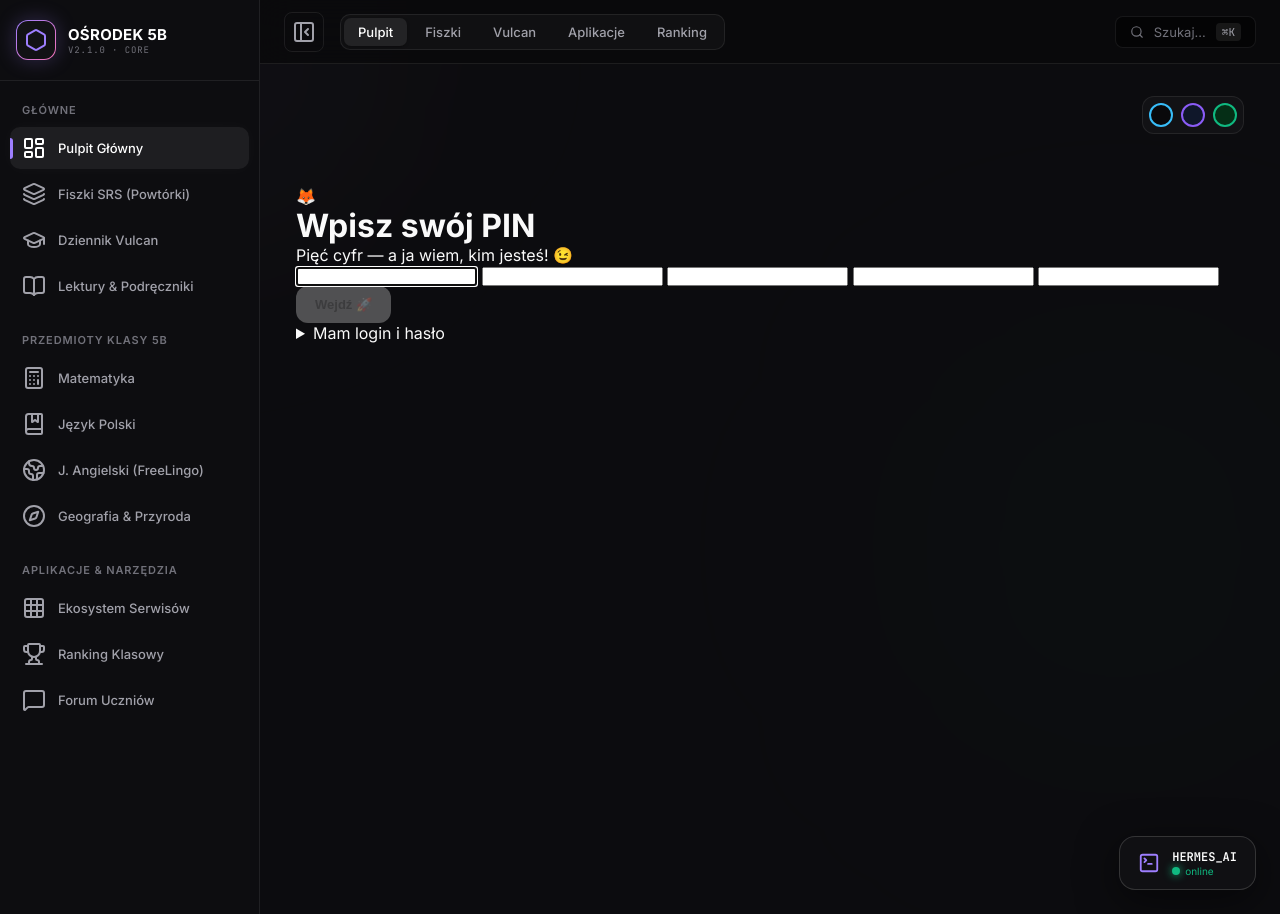
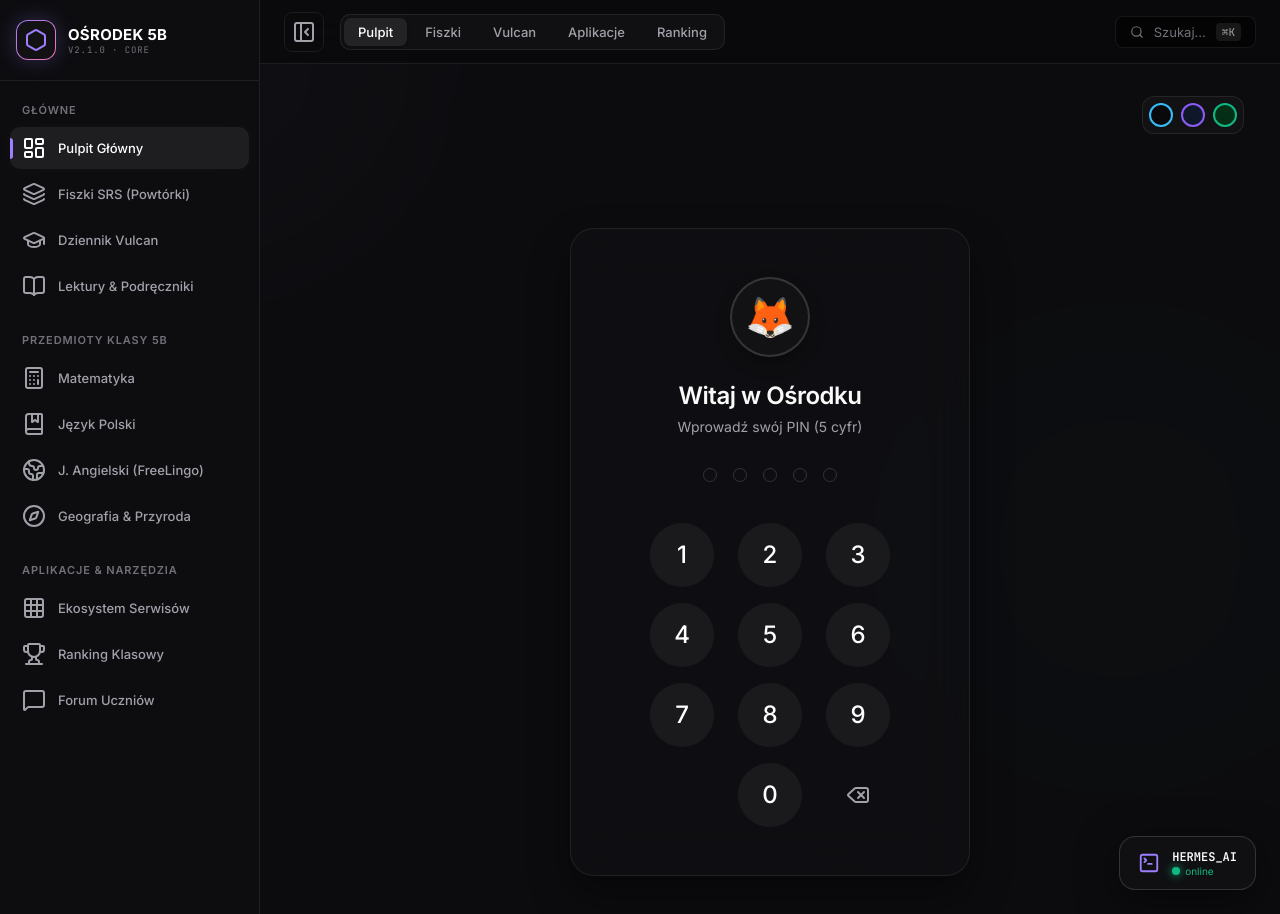
Before and after one commit to Andrev18/sm-portal, a FastAPI app: template templates/login.html in a window 1280 px wide; the page is wider, and only the part inside the window is pictured. Run offline with FastAPI, Linux system fonts and the light colour scheme; the template is opened without the code that fills it, so the values that code supplies are empty; parts of the project's set-up code (start-up, migrations or seed data) failed here and were passed over.

Commit message:
Implement Apple-style 5-digit PIN login screen

```diff
--- a/templates/login.html
+++ b/templates/login.html
@@ -1,31 +1,215 @@
-{% extends "base.html" %}{% block title %}Twoj PIN{% endblock %}
+{% extends "base.html" %}{% block title %}Twoj PIN · Ośrodek Core{% endblock %}
 {% block content %}
-<div class="pin-scene">
-  <div class="gate-blobs"><span></span><span></span><span></span></div>
-  <div class="pin-card">
-    <div class="pin-mascot" id="mascot">🦊</div>
-    <h1>Wpisz swój PIN</h1>
-    <p class="sub">Pięć cyfr — a ja wiem, kim jesteś! 😉</p>
-    {% if msg %}<div class="shake alert">{{ msg }}</div>{% endif %}
-    <form method="post" action="/pin" id="pinForm">
-      <div class="otp-boxes" id="otpBoxes">
-        <input class="otp" type="tel" maxlength="1" inputmode="numeric" autocomplete="one-time-code" aria-label="cyfra 1">
-        <input class="otp" type="tel" maxlength="1" inputmode="numeric" autocomplete="one-time-code" aria-label="cyfra 2">
-        <input class="otp" type="tel" maxlength="1" inputmode="numeric" autocomplete="one-time-code" aria-label="cyfra 3">
-        <input class="otp" type="tel" maxlength="1" inputmode="numeric" autocomplete="one-time-code" aria-label="cyfra 4">
-        <input class="otp" type="tel" maxlength="1" inputmode="numeric" autocomplete="one-time-code" aria-label="cyfra 5">
-      </div>
-      <input type="hidden" name="pin" id="pinField">
-      <button class="btn primary big" type="submit" id="goBtn" disabled>Wejdź 🚀</button>
+<style>
+/* Apple-style PIN minimalistyczny design */
+.apple-pin-scene {
+  display: flex;
+  flex-direction: column;
+  align-items: center;
+  justify-content: center;
+  min-height: 80vh;
+  position: relative;
+  z-index: 10;
+}
+.apple-pin-card {
+  width: 100%;
+  max-width: 400px;
+  background: rgba(18, 18, 21, 0.6);
+  border: 1px solid var(--border-subtle);
+  border-radius: 24px;
+  backdrop-filter: blur(24px);
+  -webkit-backdrop-filter: blur(24px);
+  padding: 48px 32px;
+  display: flex;
+  flex-direction: column;
+  align-items: center;
+  box-shadow: 0 20px 40px rgba(0, 0, 0, 0.4);
+}
+.apple-pin-avatar {
+  width: 80px;
+  height: 80px;
+  border-radius: 50%;
+  background: var(--bg-surface);
+  border: 2px solid var(--border-focus);
+  display: flex;
+  align-items: center;
+  justify-content: center;
+  font-size: 40px;
+  margin-bottom: 24px;
+  box-shadow: 0 8px 16px rgba(0,0,0,0.3);
+}
+.apple-pin-title {
+  font-size: 24px;
+  font-weight: 600;
+  margin: 0 0 8px 0;
+  letter-spacing: -0.02em;
+}
+.apple-pin-subtitle {
+  font-size: 14px;
+  color: var(--text-secondary);
+  text-align: center;
+  margin: 0 0 32px 0;
+}
+.apple-dots-container {
+  display: flex;
+  gap: 16px;
+  margin-bottom: 40px;
+  height: 16px;
+  align-items: center;
+}
+.apple-dot {
+  width: 14px;
+  height: 14px;
+  border-radius: 50%;
+  border: 1px solid var(--border-focus);
+  background: transparent;
+  transition: all 0.2s cubic-bezier(0.4, 0, 0.2, 1);
+}
+.apple-dot.filled {
+  background: #fff;
+  border-color: #fff;
+  transform: scale(1.1);
+  box-shadow: 0 0 10px rgba(255,255,255,0.4);
+}
+.apple-keypad {
+  display: grid;
+  grid-template-columns: repeat(3, 1fr);
+  gap: 16px 24px;
+  width: inset;
+  justify-items: center;
+}
+.apple-key {
+  width: 64px;
+  height: 64px;
+  border-radius: 50%;
+  background: rgba(255, 255, 255, 0.05);
+  border: 1px solid transparent;
+  display: flex;
+  align-items: center;
+  justify-content: center;
+  font-size: 24px;
+  font-weight: 500;
+  color: #fff;
+  cursor: pointer;
+  transition: all 0.15s;
+  user-select: none;
+  -webkit-tap-highlight-color: transparent;
+}
+.apple-key:active {
+  background: rgba(255, 255, 255, 0.2);
+  transform: scale(0.95);
+}
+.apple-key.empty {
+  visibility: hidden;
+}
+.apple-key.action-delete {
+  background: transparent;
+  border: none;
+  color: var(--text-secondary);
+}
+.apple-key.action-delete:active {
+  background: rgba(255, 255, 255, 0.05);
+}
+.shake {
+  animation: shake 0.4s cubic-bezier(.36,.07,.19,.97) both;
+}
+@keyframes shake {
+  10%, 90% { transform: translate3d(-2px, 0, 0); }
+  20%, 80% { transform: translate3d(4px, 0, 0); }
+  30%, 50%, 70% { transform: translate3d(-8px, 0, 0); }
+  40%, 60% { transform: translate3d(8px, 0, 0); }
+}
+.hidden-form { display: none; }
+</style>
+
+<div class="apple-pin-scene">
+  <div class="apple-pin-card" id="pinCard">
+    <div class="apple-pin-avatar">🦊</div>
+    <h1 class="apple-pin-title">Witaj w Ośrodku</h1>
+    <p class="apple-pin-subtitle">Wprowadź swój PIN (5 cyfr)</p>
+
+    <!-- Kropki wpisanych cyfr -->
+    <div class="apple-dots-container" id="dotsContainer">
+      <div class="apple-dot"></div>
+      <div class="apple-dot"></div>
+      <div class="apple-dot"></div>
+      <div class="apple-dot"></div>
+      <div class="apple-dot"></div>
+    </div>
+
+    <!-- Klawiatura numeryczna -->
+    <div class="apple-keypad">
+      <div class="apple-key" onclick="pressKey(1)">1</div>
+      <div class="apple-key" onclick="pressKey(2)">2</div>
+      <div class="apple-key" onclick="pressKey(3)">3</div>
+      <div class="apple-key" onclick="pressKey(4)">4</div>
+      <div class="apple-key" onclick="pressKey(5)">5</div>
+      <div class="apple-key" onclick="pressKey(6)">6</div>
+      <div class="apple-key" onclick="pressKey(7)">7</div>
+      <div class="apple-key" onclick="pressKey(8)">8</div>
+      <div class="apple-key" onclick="pressKey(9)">9</div>
+      <div class="apple-key empty"></div>
+      <div class="apple-key" onclick="pressKey(0)">0</div>
+      <div class="apple-key action-delete" onclick="deleteKey()"><i data-lucide="delete"></i></div>
+    </div>
+
+    {% if msg %}
+    <div style="color: var(--accent-rose); font-size: 13px; margin-top: 24px; font-weight: 500;">
+      Niepoprawny kod PIN
+    </div>
+    <script>
+      document.getElementById('pinCard').classList.add('shake');
+      setTimeout(() => document.getElementById('pinCard').classList.remove('shake'), 500);
+    </script>
+    {% endif %}
+
+    <!-- Niewidzialny formularz wysyłany po wpisaniu 5 znaków -->
+    <form method="post" action="/pin" id="hiddenPinForm" class="hidden-form">
+      <input type="hidden" name="pin" id="hiddenPinField">
     </form>
-    <details class="staff-login"><summary>Mam login i hasło</summary>
-      <form method="post" action="/login">
-        <input name="login_" placeholder="login" required>
-        <input name="password" type="password" placeholder="hasło" required>
-        <button class="btn">Wejdź</button>
-      </form>
-    </details>
   </div>
 </div>
-<script src="/static/otp.js?v={{ v }}"></script>
+
+<script>
+  let currentPin = '';
+  const maxDigits = 5;
+  const dots = document.querySelectorAll('.apple-dot');
+
+  function updateDots() {
+    dots.forEach((dot, idx) => {
+      if (idx < currentPin.length) dot.classList.add('filled');
+      else dot.classList.remove('filled');
+    });
+
+    if (currentPin.length === maxDigits) {
+      setTimeout(() => {
+        document.getElementById('hiddenPinField').value = currentPin;
+        document.getElementById('hiddenPinForm').submit();
+      }, 100);
+    }
+  }
+
+  function pressKey(num) {
+    if (currentPin.length < maxDigits) {
+      currentPin += num;
+      updateDots();
+    }
+  }
+
+  function deleteKey() {
+    if (currentPin.length > 0) {
+      currentPin = currentPin.slice(0, -1);
+      updateDots();
+    }
+  }
+
+  // Obsługa klawiatury fizycznej
+  document.addEventListener('keydown', (e) => {
+    if (e.key >= '0' && e.key <= '9') {
+      pressKey(e.key);
+    } else if (e.key === 'Backspace') {
+      deleteKey();
+    }
+  });
+</script>
 {% endblock %}
```
